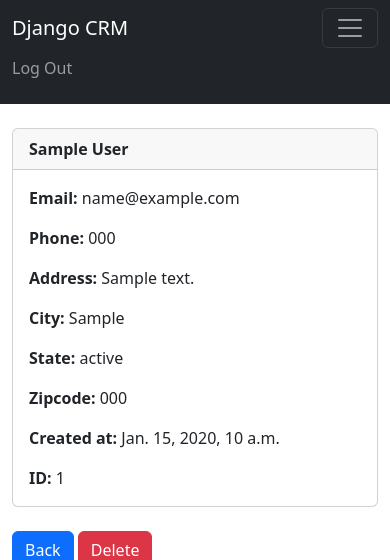
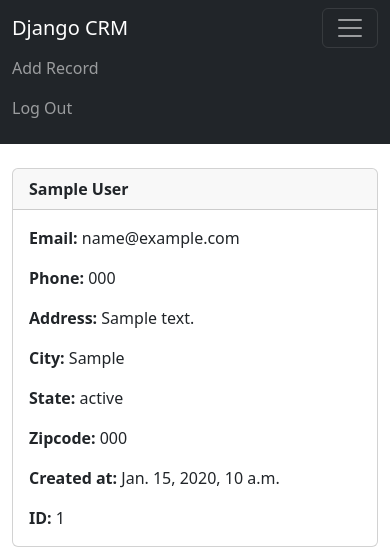
Before and after one commit to houdinipapi/2024-Daily-Projects, a Django app: page /record/1 in a window 390 px wide, after a click that opens the changed part. Shown: the top 560 px of the page. Run offline with Django 5.2, Linux system fonts and the light colour scheme; a user stored in the database is signed in; tables that the repository leaves empty hold one stand-in row (values such as "Sample post").

Commit message:
Update URLs and templates for record management

```diff
--- a/Day 7/CRM-App/dcrm/website/templates/navbar.html
+++ b/Day 7/CRM-App/dcrm/website/templates/navbar.html
@@ -8,10 +8,17 @@
       <ul class="navbar-nav me-auto mb-2 mb-lg-0">
 
         {% if user.is_authenticated %}
+
+        <li class="nav-item">
+          <a class="nav-link" href="{% url 'add_record' %}">Add Record</a>
+        </li>
+
         <li class="nav-item">
           <a class="nav-link" href="{% url 'logout' %}">Log Out</a>
         </li>
+
         {%  else %}
+
         <li class="nav-item">
           <a class="nav-link" href="{% url 'register' %}">Register</a>
         </li>
--- a/Day 7/CRM-App/dcrm/website/templates/record.html
+++ b/Day 7/CRM-App/dcrm/website/templates/record.html
@@ -50,6 +50,6 @@
 
 <a href="{% url 'home' %}" class="btn btn-primary">Back</a>
 
-<a href="#" class="btn btn-danger">Delete</a>
+<a href="{% url 'delete_record' customer_record.id %}" class="btn btn-danger">Delete</a>
 
 {% endblock %}
--- a/Day 7/CRM-App/dcrm/website/urls.py
+++ b/Day 7/CRM-App/dcrm/website/urls.py
@@ -9,4 +9,6 @@ urlpatterns = [
     path("logout/", views.logout_user, name="logout"),
     path('register/',views.register_user,name='register'),
     path("record/<int:pk>", views.customer_record, name="record"),
+    path("add_record/", views.add_record, name="add_record"),
+    path("delete_record/<int:pk>", views.delete_record, name="delete_record"),
 ]
--- a/Day 7/CRM-App/dcrm/website/views.py
+++ b/Day 7/CRM-App/dcrm/website/views.py
@@ -1,9 +1,10 @@
 from django.shortcuts import render, redirect
 from django.contrib.auth import authenticate, login, logout
 from django.contrib import messages
-from .forms import SignUpForm
+from .forms import SignUpForm, AddRecordForm
 from django.contrib.auth.decorators import login_required
 from .models import Record
+
 
 # Create your views here.
 def home(request):
@@ -27,13 +28,12 @@ def home(request):
             return redirect("home")
 
     else:
-        return render(request, "home.html", {
-            "records": records
-        })
+        return render(request, "home.html", {"records": records})
 
 
 # def login_user(request):
 #     pass
+
 
 @login_required
 def logout_user(request):
@@ -63,24 +63,45 @@ def register_user(request):
             return redirect("home")
     else:
         form = SignUpForm()
-        return render(request, "register.html",
-                      {
-                          "form": form
-                        })
+        return render(request, "register.html", {"form": form})
 
-    return render(request, "register.html",
-                   {
-                      "form": form
-                    })
+    return render(request, "register.html", {"form": form})
 
 
 # @login_required
 def customer_record(request, pk):
     if request.user.is_authenticated:
         customer_record = Record.objects.get(id=pk)
-        return render(request, "record.html", {
-            "customer_record": customer_record
-        })
+        return render(request, "record.html", {"customer_record": customer_record})
     else:
         messages.success(request, "You need to log in first!")
-        return redirect('home')
+        return redirect("home")
+
+
+def add_record(request):
+    form = AddRecordForm(request.POST or None)
+
+    if request.user.is_authenticated:
+        if request.method == "POST":
+            if form.is_valid():
+                record = form.save(commit=False)
+                record.user = request.user
+                record.save()
+                messages.success(request, "Record added successfully!")
+                return redirect("home")
+        return render(request, "add_record.html", {"form": form})
+    else:
+        messages.success(request, "You need to log in first!")
+        return redirect("home")
+
+
+
+def delete_record(request, pk):
+    if request.user.is_authenticated:
+        delete_record = Record.objects.get(id=pk)
+        delete_record.delete()
+        messages.success(request, "Record deleted successfully!")
+        return redirect("home")
+    else:
+        messages.success(request, "You need to log in first!")
+        return redirect("home")
```
Also changed, not shown: Day 7/CRM-App/dcrm/website/forms.py (+18 -0 lines), Day 7/CRM-App/dcrm/website/templates/add_record.html (added, +57 -0 lines), Day 7/CRM-App/dcrm/website/test_views.py (added, +36 -0 lines).
